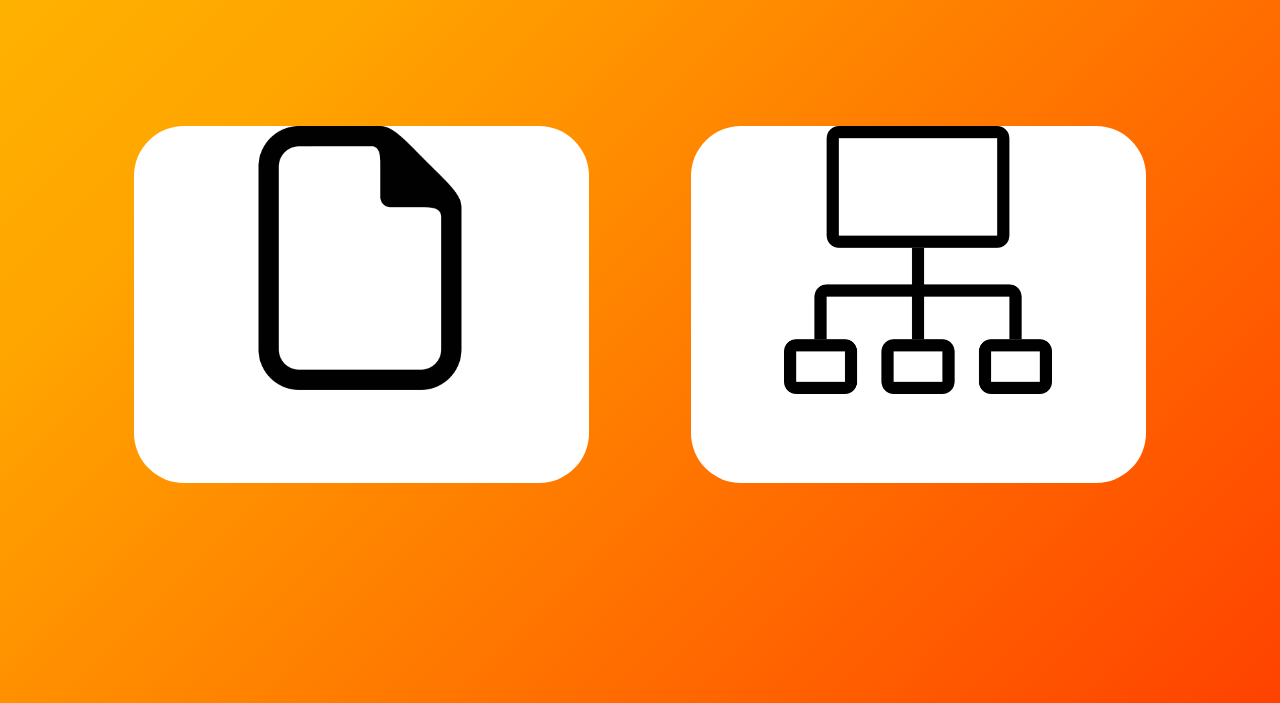
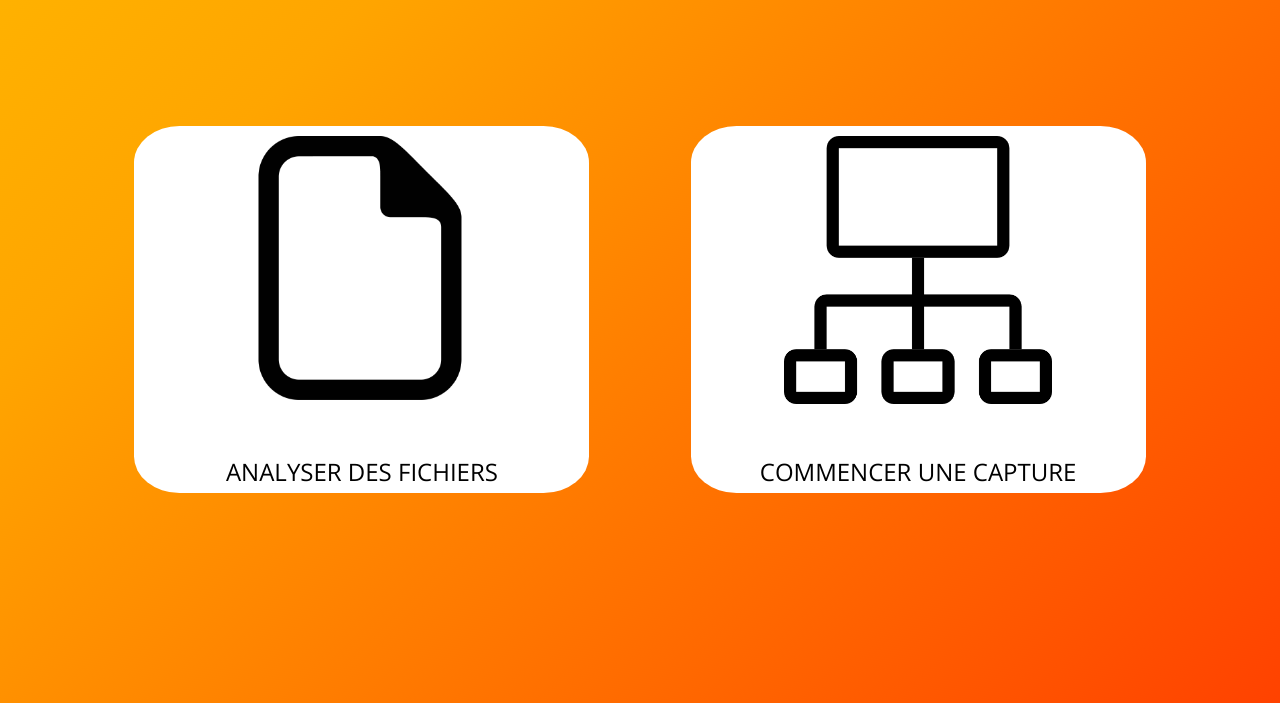
Before and after one commit to novaedra/trame-way, a PHP site: page / in a window 1280 px wide. Shown: the part 97-800 px from the top of the page. Run offline with PHP 8.4, Linux system fonts and the light colour scheme.

Commit message:
toutEncore

```diff
--- a/css/style.css
+++ b/css/style.css
@@ -111,6 +111,11 @@ body {
     height: 100%;
 }
 
+.container a {
+    text-decoration: none;
+    color:black;
+}
+
 .fichier {
     height: 99%;
     width: 45%;
@@ -135,9 +140,16 @@ body {
 }
 
 .bloc_lien {
+    padding-top: 10px;
     display: block;
     background: white;
     height: 100%;
     width: auto;
-    border-radius: 50px;
+    border-radius: 10%;
 }
+
+.option {
+    font-size: 1.5em;
+    padding-top: 5%;
+    text-transform: uppercase;
+}
--- a/index.php
+++ b/index.php
@@ -14,8 +14,8 @@ include ('inc/header.php');
 ?>
 
 <div class="container">
-    <div class="fichier"><a class="bloc_lien" href="fichier.php" title="Analyser à partir d'un fichier"><img src="inc/img/file.png" alt="fichier"></a></div>
-    <div class="capture"><a class="bloc_lien" href="realtime.php" title="Effectuer une capture"><img src="inc/img/network.png" alt="réseau"></a></div>
+    <div class="fichier"><a class="bloc_lien" href="fichier.php" title="Analyser à partir d'un fichier"><img src="inc/img/file.png" alt="fichier"><br/><p class="option">Analyser des fichiers</p></a></div>
+    <div class="capture"><a class="bloc_lien" href="capture.php" title="Effectuer une capture"><img src="inc/img/network.png" alt="réseau"><br/><p class="option">Commencer une capture</p></a></div>
 </div>
 <div class="clear"></div>
 </body>
```
Also changed, not shown: capture.php (added, +31 -0 lines), realtime.php (deleted, +0 -31 lines).
